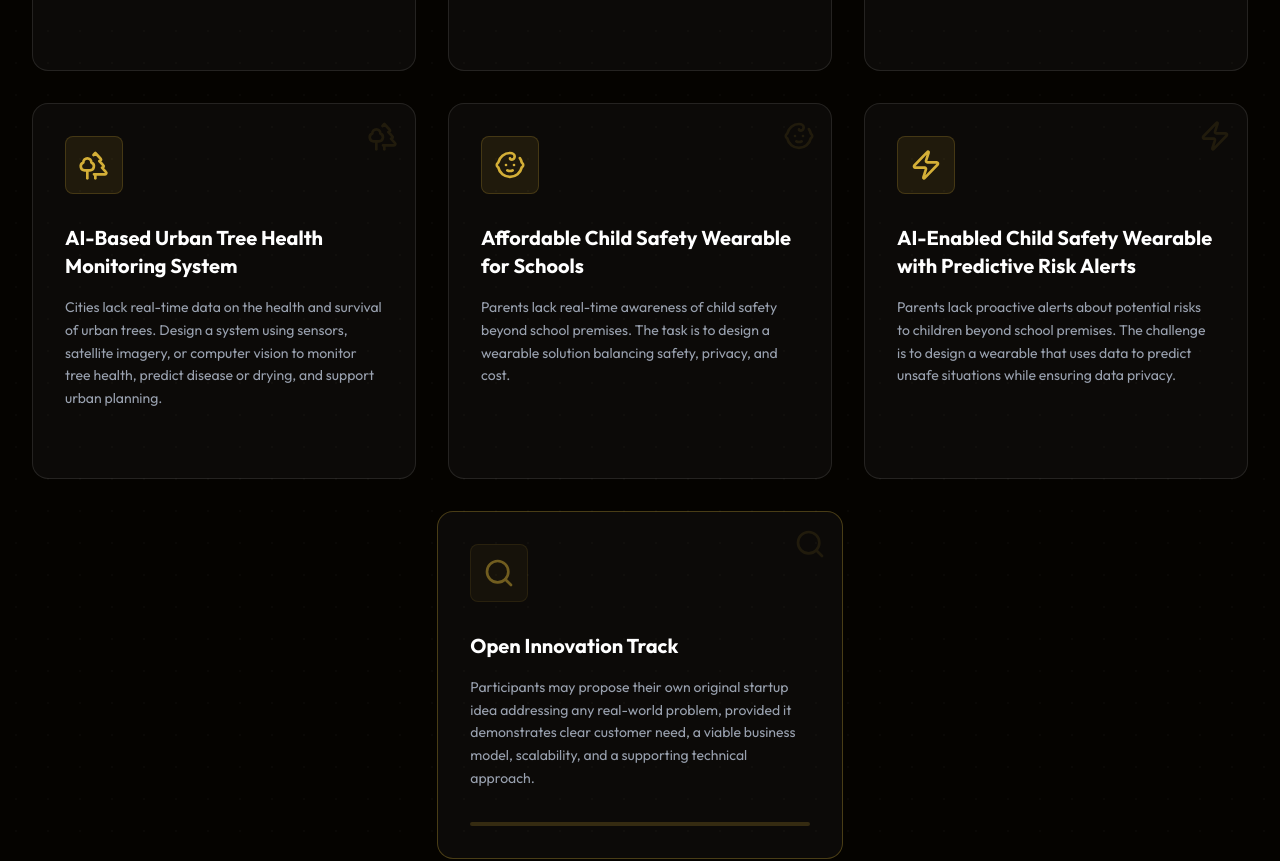
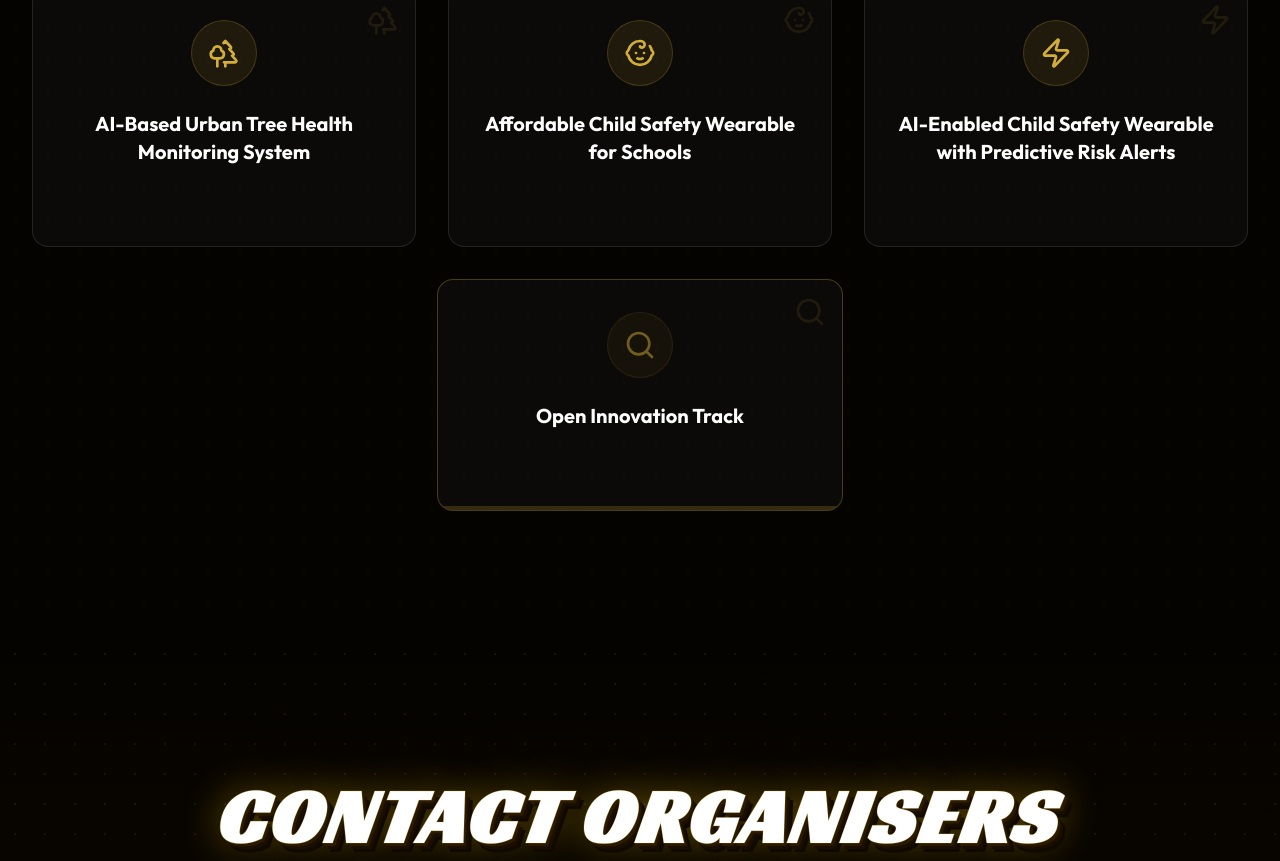
Before and after one commit to Roshinivb/genesis-hackathon, a React (Vite) app: page / in a window 1280 px wide. Shown: the part 5960-6821 px from the top of the page. Built offline with nearby package versions, Linux system fonts and the light colour scheme.

Commit message:
Update problem statements to use popup modal

```diff
--- a/src/components/ProblemSection.jsx
+++ b/src/components/ProblemSection.jsx
@@ -1,8 +1,10 @@
-import React from 'react';
-import { motion } from 'framer-motion';
-import { Shield, Baby, Trees, Search, Brain, Zap, HardHat } from 'lucide-react';
+import React, { useState } from 'react';
+import { motion, AnimatePresence } from 'framer-motion';
+import { Shield, Baby, Trees, Search, Brain, Zap, HardHat, X } from 'lucide-react';
 
 const ProblemSection = () => {
+    const [selectedProblem, setSelectedProblem] = useState(null);
+
     const problems = [
         {
             id: 1,
@@ -76,25 +78,27 @@ const ProblemSection = () => {
                             whileInView={{ opacity: 1, scale: 1 }}
                             viewport={{ once: true }}
                             transition={{ delay: index * 0.1 }}
-                            whileHover={{ y: -10 }}
-                            className="bg-white/[0.03] border border-white/10 p-8 rounded-2xl hover:border-brand-gold/50 transition-all group relative overflow-hidden"
+                            whileHover={{ y: -5 }}
+                            onClick={() => setSelectedProblem(problem)}
+                            className="bg-white/[0.03] border border-white/10 p-8 rounded-2xl hover:border-brand-gold/50 cursor-pointer transition-all group relative overflow-hidden flex flex-col items-center text-center h-full min-h-[220px]"
                         >
                             <div className="absolute top-0 right-0 p-4 opacity-10 group-hover:opacity-20 transition-opacity">
                                 {problem.icon}
                             </div>
 
-                            <div className="mb-6 inline-block p-3 rounded-lg bg-brand-gold/10 border border-brand-gold/20 text-brand-gold">
+                            <div className="mb-6 inline-block p-4 rounded-full bg-brand-gold/10 border border-brand-gold/20 text-brand-gold group-hover:scale-110 transition-transform duration-300">
                                 {problem.icon}
                             </div>
 
-                            <h4 className="text-xl font-bold text-white mb-4 group-hover:text-brand-gold transition-colors">
+                            <h4 className="text-xl font-bold text-white mb-2 group-hover:text-brand-gold transition-colors">
                                 {problem.title}
                             </h4>
-                            <p className="text-gray-400 text-sm leading-relaxed">
-                                {problem.description}
+
+                            <p className="text-brand-gold/60 text-xs uppercase tracking-widest mt-auto pt-6 opacity-0 group-hover:opacity-100 transition-opacity">
+                                Click to view details
                             </p>
 
-                            <div className="mt-8 h-1 w-0 bg-brand-gold group-hover:w-full transition-all duration-500 rounded-full" />
+                            <div className="absolute bottom-0 left-0 h-1 w-0 bg-brand-gold group-hover:w-full transition-all duration-500" />
                         </motion.div>
                     ))}
                 </div>
@@ -106,28 +110,74 @@ const ProblemSection = () => {
                         whileInView={{ opacity: 1, scale: 1 }}
                         viewport={{ once: true }}
                         transition={{ delay: 0.2 }}
-                        whileHover={{ y: -10 }}
-                        className="w-full md:w-1/2 lg:w-1/3 bg-white/[0.03] border border-brand-gold/30 p-8 rounded-2xl hover:border-brand-gold/50 transition-all group relative overflow-hidden"
+                        whileHover={{ y: -5 }}
+                        onClick={() => setSelectedProblem(problems[6])}
+                        className="w-full md:w-1/2 lg:w-1/3 bg-white/[0.03] border border-brand-gold/30 p-8 rounded-2xl hover:border-brand-gold/50 cursor-pointer transition-all group relative overflow-hidden flex flex-col items-center text-center min-h-[220px]"
                     >
                         <div className="absolute top-0 right-0 p-4 opacity-10 group-hover:opacity-20 transition-opacity">
                             {problems[6].icon}
                         </div>
 
-                        <div className="mb-6 inline-block p-3 rounded-lg bg-brand-gold/10 border border-brand-gold/20 text-brand-gold animate-pulse">
+                        <div className="mb-6 inline-block p-4 rounded-full bg-brand-gold/10 border border-brand-gold/20 text-brand-gold animate-pulse group-hover:scale-110 transition-transform duration-300">
                             {problems[6].icon}
                         </div>
 
-                        <h4 className="text-xl font-bold text-white mb-4 group-hover:text-brand-gold transition-colors">
+                        <h4 className="text-xl font-bold text-white mb-2 group-hover:text-brand-gold transition-colors">
                             {problems[6].title}
                         </h4>
-                        <p className="text-gray-400 text-sm leading-relaxed">
-                            {problems[6].description}
+
+                        <p className="text-brand-gold/60 text-xs uppercase tracking-widest mt-auto pt-6 opacity-0 group-hover:opacity-100 transition-opacity">
+                            Click to view details
                         </p>
 
-                        <div className="mt-8 h-1 w-full bg-brand-gold/20 group-hover:bg-brand-gold transition-all duration-500 rounded-full" />
+                        <div className="absolute bottom-0 left-0 h-1 w-full bg-brand-gold/20 group-hover:bg-brand-gold transition-all duration-500" />
                     </motion.div>
                 </div>
             </div>
+
+            {/* Popup Modal */}
+            <AnimatePresence>
+                {selectedProblem && (
+                    <motion.div
+                        initial={{ opacity: 0 }}
+                        animate={{ opacity: 1 }}
+                        exit={{ opacity: 0 }}
+                        onClick={() => setSelectedProblem(null)}
+                        className="fixed inset-0 z-[100] flex items-center justify-center p-4 bg-black/80 backdrop-blur-sm"
+                    >
+                        <motion.div
+                            initial={{ opacity: 0, scale: 0.9, y: 20 }}
+                            animate={{ opacity: 1, scale: 1, y: 0 }}
+                            exit={{ opacity: 0, scale: 0.9, y: 20 }}
+                            onClick={(e) => e.stopPropagation()}
+                            className="bg-brand-black border border-brand-gold/30 p-8 md:p-12 rounded-3xl max-w-2xl w-full relative overflow-hidden shadow-[0_0_50px_rgba(255,200,0,0.15)]"
+                        >
+                            <div className="absolute -top-32 -right-32 w-80 h-80 bg-brand-gold/10 blur-[80px] rounded-full pointer-events-none" />
+
+                            <button
+                                onClick={() => setSelectedProblem(null)}
+                                className="absolute top-6 right-6 text-gray-500 hover:text-white bg-white/5 hover:bg-white/10 p-2 rounded-full transition-all"
+                            >
+                                <X className="w-5 h-5" />
+                            </button>
+
+                            <div className="mb-6 inline-block p-4 rounded-2xl bg-brand-gold/10 border border-brand-gold/20 text-brand-gold">
+                                {selectedProblem.icon}
+                            </div>
+
+                            <h3 className="text-2xl md:text-3xl font-display font-bold text-white mb-6 pr-8 leading-tight">
+                                {selectedProblem.title}
+                            </h3>
+
+                            <p className="text-gray-300 text-lg leading-relaxed font-mono">
+                                {selectedProblem.description}
+                            </p>
+
+                            <div className="mt-10 h-1 w-16 bg-gradient-to-r from-brand-gold to-transparent rounded-full" />
+                        </motion.div>
+                    </motion.div>
+                )}
+            </AnimatePresence>
         </section>
     );
 };
```
